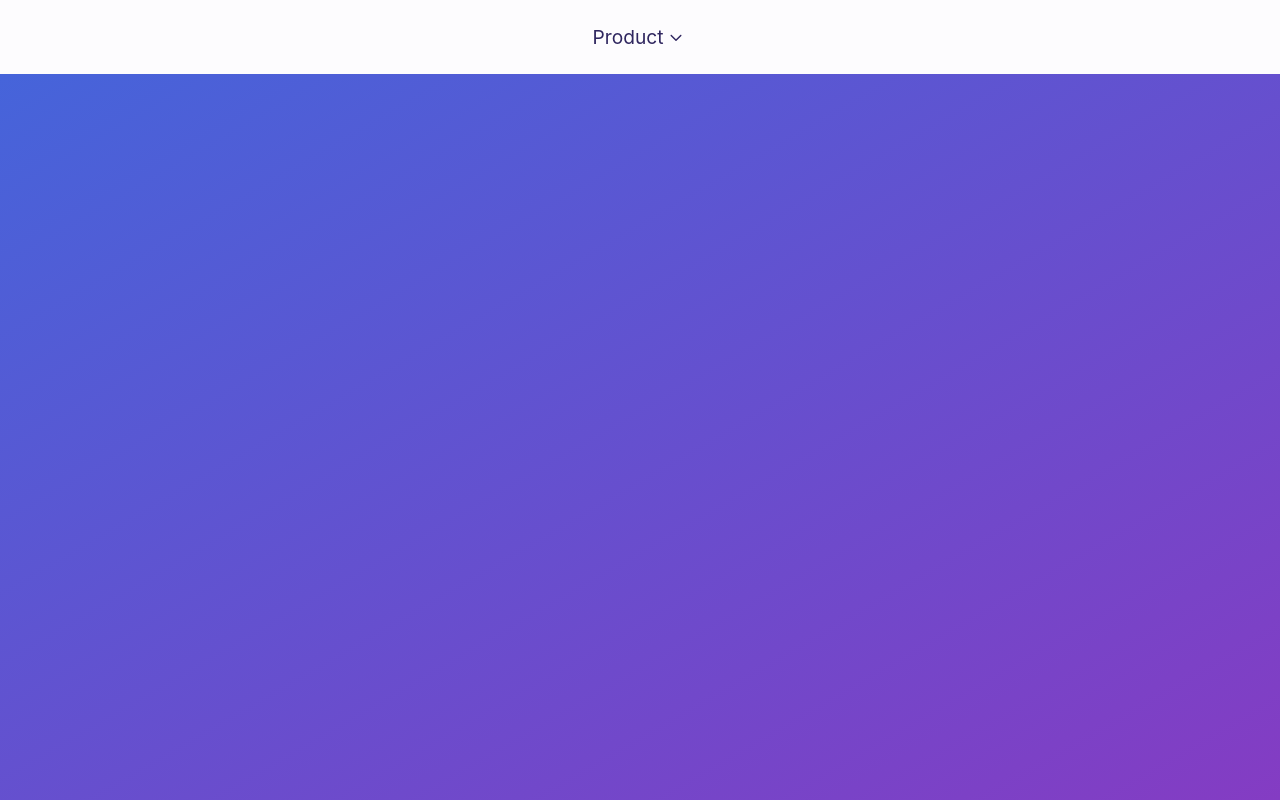
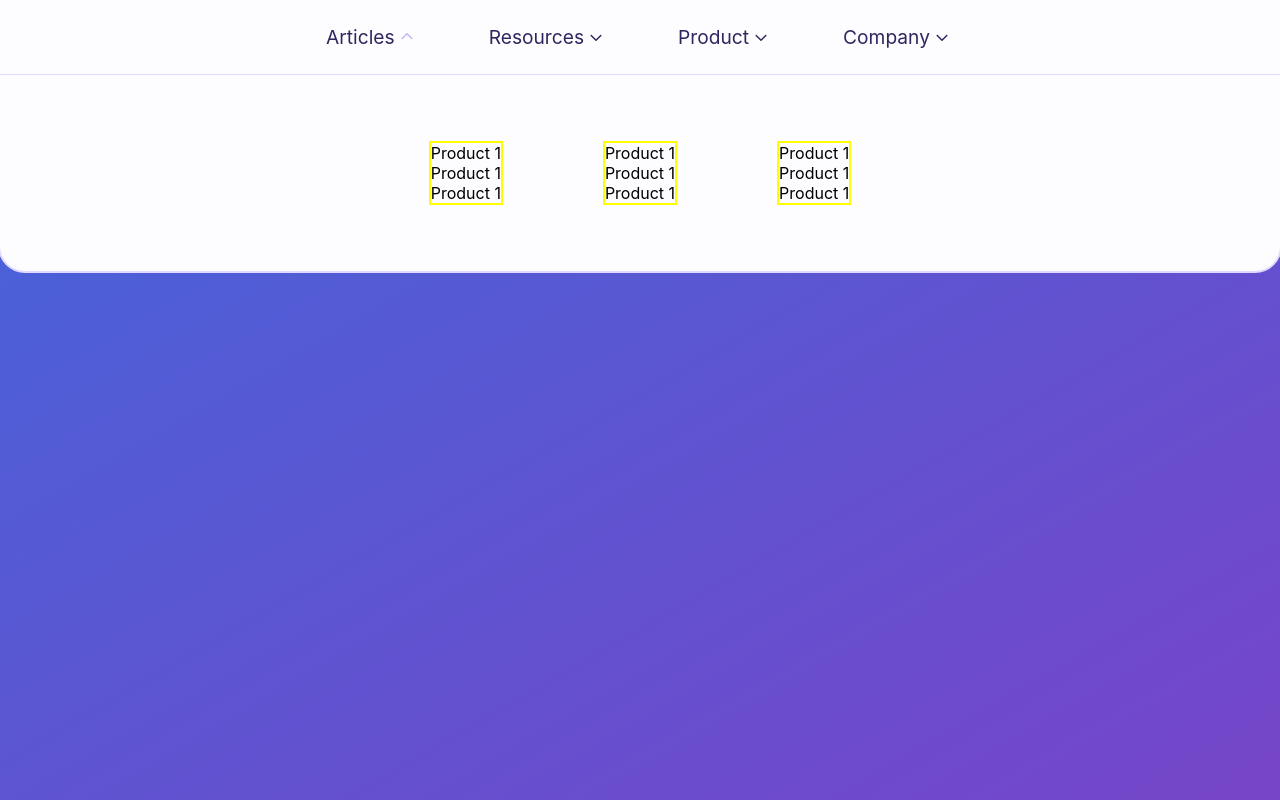
Before and after one commit to edignot/hack-week-radix-nav-2, a Next.js app: page / in a window 1280 px wide. Shown: the top 800 px of the page. Built offline with nearby package versions, Linux system fonts and the light colour scheme.

Commit message:
Main flexbox container added

```diff
--- a/pages/index.js
+++ b/pages/index.js
@@ -7,6 +7,8 @@ const NavigationMenuRoot = styled(NavigationMenuPrimitive.Root, {
   display: 'flex',
   flexDirection: 'column',
   width: '100vw',
+  justifyContent: 'center',
+  position: 'fixed',
 })
 
 const NavigationMenuList = styled(NavigationMenuPrimitive.List, {
@@ -20,9 +22,7 @@ const NavigationMenuList = styled(NavigationMenuPrimitive.List, {
   backgroundColor: violet.violet1,
 })
 
-const NavigationMenuItem = styled(NavigationMenuPrimitive.Item, {
-  border: '2px yellow',
-})
+const NavigationMenuItem = styled(NavigationMenuPrimitive.Item, {})
 
 const NavigationMenuTrigger = styled(NavigationMenuPrimitive.Trigger, {
   all: 'unset',
@@ -45,43 +45,65 @@ const StyledCaretDownIcon = styled(CaretDownIcon, {
   },
 })
 
+// MAIN NAV DROPDOWN GRID/FLEX CONTAINER
 const NavigationMenuContent = styled(NavigationMenuPrimitive.Content, {
   borderTop: `1px solid ${violet.violet5}`,
-  border: '2px solid red',
-  padding: '50px',
+  width: '100%',
+  display: 'flex',
+  justifyContent: 'center',
+  alignContent: 'center',
+  flexWrap: 'wrap',
+  gap: 100,
+  padding: 50,
 })
 
 const ContentList = styled('ul', {
   border: '2px solid yellow',
+  display: 'flex',
+  flexDirection: 'column',
+  padding: 0,
 })
 
-const NavigationMenuLink = styled(NavigationMenuPrimitive.Link, {
-  display: 'block',
-  margin: 'auto',
-})
+const NavigationMenuLink = styled(NavigationMenuPrimitive.Link, {})
 
 const NavigationMenuViewport = styled(NavigationMenuPrimitive.Viewport, {
   backgroundColor: violet.violet1,
+  boxShadow: `0 0 0 2px ${violet.violet5}`,
+  borderBottomLeftRadius: 25,
+  borderBottomRightRadius: 25,
 })
 
 const Navigation = () => {
   return (
-    <div>
-      <NavigationMenuRoot>
+    <NavigationMenuRoot value="item1">
       <NavigationMenuList>
-          <NavigationMenuItem>
+        <NavigationMenuItem value="item1">
           <NavigationMenuTrigger>
-              Product <StyledCaretDownIcon />
+            Articles
+            <StyledCaretDownIcon />
           </NavigationMenuTrigger>
           <NavigationMenuContent>
+            <ContentList>
               <NavigationMenuLink href="#">Product 1</NavigationMenuLink>
               <NavigationMenuLink href="#">Product 1</NavigationMenuLink>
               <NavigationMenuLink href="#">Product 1</NavigationMenuLink>
+            </ContentList>
+            <ContentList>
+              <NavigationMenuLink href="#">Product 1</NavigationMenuLink>
+              <NavigationMenuLink href="#">Product 1</NavigationMenuLink>
+              <NavigationMenuLink href="#">Product 1</NavigationMenuLink>
+            </ContentList>
+            <ContentList>
+              <NavigationMenuLink href="#">Product 1</NavigationMenuLink>
+              <NavigationMenuLink href="#">Product 1</NavigationMenuLink>
+              <NavigationMenuLink href="#">Product 1</NavigationMenuLink>
+            </ContentList>
           </NavigationMenuContent>
         </NavigationMenuItem>
-          {/* <NavigationMenuItem>
+        <NavigationMenuItem>
           <NavigationMenuTrigger>
-              Developers Product <StyledCaretDownIcon />
+            Resources
+            <StyledCaretDownIcon />
           </NavigationMenuTrigger>
           <NavigationMenuContent>
             <NavigationMenuLink href="#">Product 2</NavigationMenuLink>
@@ -91,19 +113,28 @@ const Navigation = () => {
         </NavigationMenuItem>
         <NavigationMenuItem>
           <NavigationMenuTrigger>
-              Company Product <StyledCaretDownIcon />
+            Product <StyledCaretDownIcon />
           </NavigationMenuTrigger>
           <NavigationMenuContent>
             <NavigationMenuLink href="#">Product 5</NavigationMenuLink>
             <NavigationMenuLink href="#">Product 6</NavigationMenuLink>
             <NavigationMenuLink href="#">Product 7</NavigationMenuLink>
           </NavigationMenuContent>
-          </NavigationMenuItem> */}
+        </NavigationMenuItem>
+        <NavigationMenuItem>
+          <NavigationMenuTrigger>
+            Company <StyledCaretDownIcon />
+          </NavigationMenuTrigger>
+          <NavigationMenuContent>
+            <NavigationMenuLink href="#">Product 5</NavigationMenuLink>
+            <NavigationMenuLink href="#">Product 6</NavigationMenuLink>
+            <NavigationMenuLink href="#">Product 7</NavigationMenuLink>
+          </NavigationMenuContent>
+        </NavigationMenuItem>
       </NavigationMenuList>
 
       <NavigationMenuViewport />
     </NavigationMenuRoot>
-    </div>
   )
 }
 
--- a/styles/globals.css
+++ b/styles/globals.css
@@ -22,5 +22,5 @@ body {
   padding:0;
   background-image:linear-gradient(330deg, hsl(272,53%,50%) 0%, hsl(226,68%,56%) 100%);
   width:100vw;
-  min-height: 100vh;
+  min-height: 150vh;
 }
```
Lines whose indentation alone changed are shown as unchanged.
